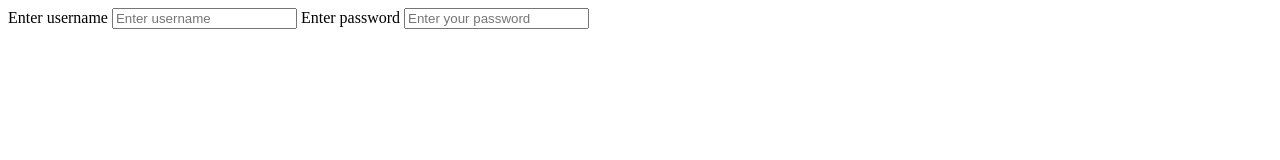
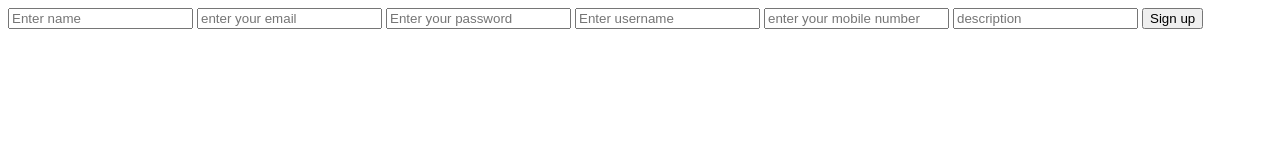
Before and after one commit to Renukote/unit3codingeval2, a plain HTML site: page signup.html in a window 1280 px wide. Drawn offline with Linux system fonts and the light colour scheme.

Commit message:
second commmit

```diff
--- a/signup.html
+++ b/signup.html
@@ -1,16 +1,53 @@
 <!DOCTYPE html>
 <html lang="en">
+
 <head>
     <meta charset="UTF-8">
     <meta http-equiv="X-UA-Compatible" content="IE=edge">
     <meta name="viewport" content="width=device-width, initial-scale=1.0">
     <title>Signup</title>
 </head>
+
 <body>
-    <label for="username">Enter username</label>
-    <input id ='username' type = 'text' placeholder="Enter username" name = "pass" />
+    <form id='form' onsubmit='createUser(event)'>
+        <input id='name' type='text' placeholder="Enter name" name="name" />
+        <input type="email" name="email" id="email" placeholder='enter your email' />
+        <input type="password" name="pass" id="pass" placeholder='Enter your password' />
+        <input id='username' type='text' placeholder="Enter username" name="pass" />
+        <input type="tel" name="mobile" id="mobile" placeholder="enter your mobile number" />
+        <input type="text" name="desc" id="desc" placeholder='description' />
+        <input type="submit" value="Sign up">
+    </form>
+</body>
 
-    <label for="pass">Enter password</label>
-    <input type="password" name="pass" id="pass" placeholder = 'Enter your password'/>
-</body>
 </html>
+
+
+<script>
+    async function createUser(e) {
+        e.preventDefault();
+        let form = document.getElementById('form');
+
+        let user = {
+            name: form.name.value,
+            email: form.email.value,
+            password: form.pass.value,
+            username: form.username.value,
+            mobile: form.mobile.value,
+            description: form.desc.value
+        }
+
+        let postData = JSON.stringify(user);
+        console.log(postData);
+
+        let res = await fetch("https://github.com/masai-school/api-mocker/auth/register", {
+            method: 'POST',
+            body: postData,
+            headers: {
+                "Content-Type": "application/json",
+            }
+        })
+
+        let out = await( res.json() );
+    }
+</script>
```
Also changed, not shown: index.html (+1 -1 lines).
